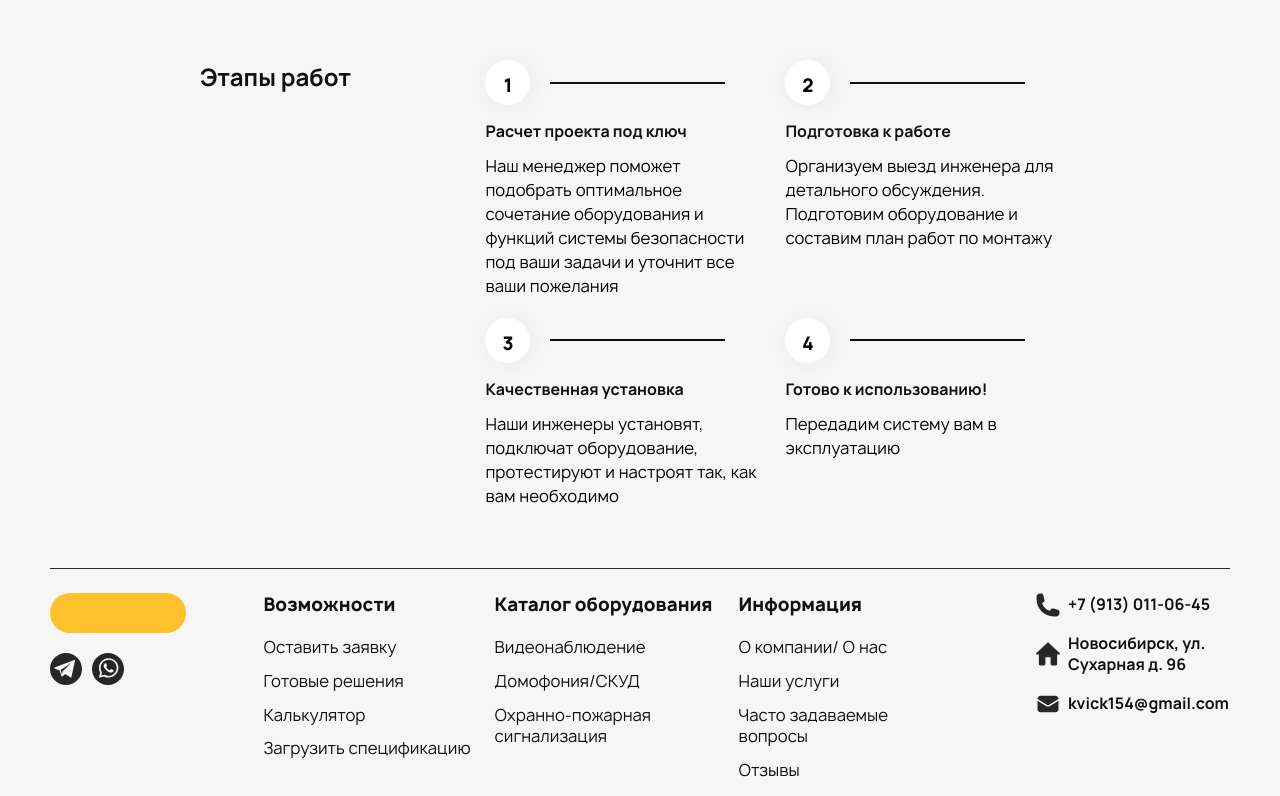
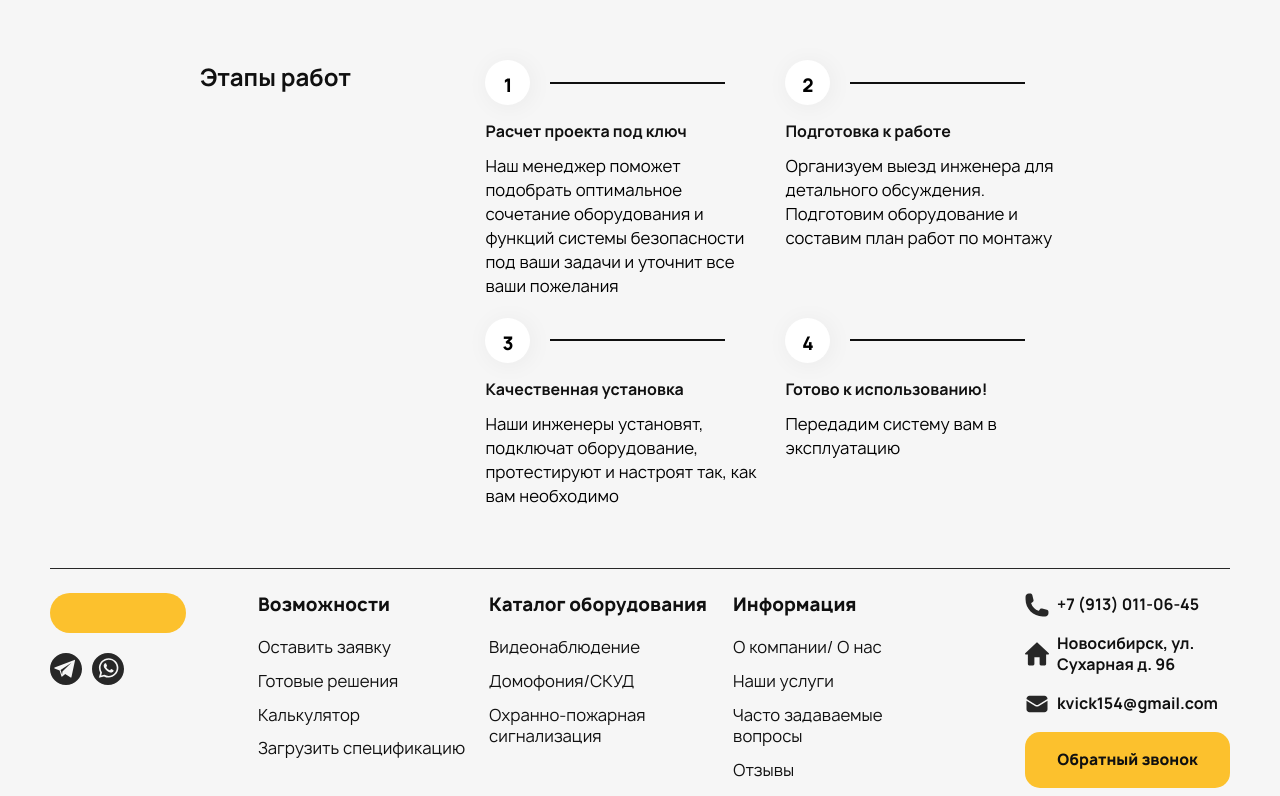
Before and after one commit to NSecuritySolutions/frontend, a React (Vite) app: page / in a window 1280 px wide. Shown: the top 796 px of the page. Built offline with nearby package versions, Linux system fonts and the light colour scheme.

Commit message:
feat: added btn link component

```diff
--- /dev/null
+++ b/src/shared/components/BtnLink/index.ts
@@ -0,0 +1,3 @@
+import BtnLink from "./ui/BtnLink";
+
+export { BtnLink };
--- /dev/null
+++ b/src/shared/components/BtnLink/types/types.ts
@@ -0,0 +1,16 @@
+type TBtnLinkProps = {
+  width: string;
+  height: string;
+  color: string;
+  text: string;
+  link: string;
+};
+
+type TStyledBtnLinkProps = {
+  width: string;
+  height: string;
+  color: string;
+  href: string;
+};
+
+export type { TBtnLinkProps, TStyledBtnLinkProps };
--- /dev/null
+++ b/src/shared/components/BtnLink/ui/BtnLink.tsx
@@ -0,0 +1,20 @@
+import React from "react";
+
+import { TBtnLinkProps } from "../types/types";
+import { StyledBtnLink } from "./styles";
+
+const BtnLink: React.FC<TBtnLinkProps> = ({
+  width,
+  height,
+  color,
+  text,
+  link,
+}) => {
+  return (
+    <StyledBtnLink color={color} width={width} height={height} href={link}>
+      {text}
+    </StyledBtnLink>
+  );
+};
+
+export default BtnLink;
--- /dev/null
+++ b/src/shared/components/BtnLink/ui/styles.ts
@@ -0,0 +1,25 @@
+import styled from "styled-components";
+import { TStyledBtnLinkProps } from "../types/types";
+import colors from "src/shared/constants/colors/index";
+
+const StyledBtnLink = styled.a<TStyledBtnLinkProps>`
+  display: flex;
+  align-items: center;
+  justify-content: center;
+  padding: 10px 20px;
+  background-color: ${colors.btnPrimary};
+  color: ${(props) => props.color || "#101010"};
+  text-decoration: none;
+  border: none;
+  border-radius: 15px;
+  font-size: 15px;
+  font-weight: 800;
+  cursor: pointer;
+  width: ${(props) => props.width || "auto"};
+  height: ${(props) => props.height || "auto"};
+
+  &:hover {
+    background-color: ${colors.btnPrimaryHover};
+  }
+`;
+export { StyledBtnLink };
--- a/src/shared/components/NavColumn/ui/styled.ts
+++ b/src/shared/components/NavColumn/ui/styled.ts
@@ -1,5 +1,6 @@
 import { NavLink } from "react-router-dom";
 import styled from "styled-components";
+import colors from "../../../constants/colors";
 
 const Container = styled.div`
   display: flex;
@@ -28,6 +29,11 @@ const NavLinkStyled = styled(NavLink)`
   font-size: 16px;
   line-height: 136%;
   font-weight: 400;
+  transition: color 0.3s ease;
+
+  &:hover {
+    color: ${colors.accentInfo};
+  }
 `;
 
 export { Container, Title, List, ListItem, NavLinkStyled };
--- a/src/widgets/Footer/ui/Footer.tsx
+++ b/src/widgets/Footer/ui/Footer.tsx
@@ -1,4 +1,11 @@
+import { FC } from "react";
+
 import { Logo } from "src/shared/components/Logo";
+import { navColumnLists, contacts } from "./temporaryConsts.ts";
+import { NavColumn } from "src/shared/components/NavColumn/index.ts";
+import { BtnLink } from "src/shared/components/BtnLink/index.ts";
+import colors from "src/shared/constants/colors/index.ts";
+
 import {
   FooterBottom,
   FooterBottomContainer,
@@ -23,10 +30,7 @@ import ProjectLogo from "src/assets/icons/new-logo.svg";
 import SvgLogoTelegram from "src/assets/icons/telegram.svg";
 import SvgLogoWhatsapp from "src/assets/icons/whatsapp.svg";
 
-import { navColumnLists, contacts } from "./temporaryConsts.ts";
-import { NavColumn } from "src/shared/components/NavColumn/index.ts";
-
-const Footer = () => {
+const Footer: FC = () => {
   return (
     <FooterWrapper>
       <FooterTop>
@@ -52,6 +56,13 @@ const Footer = () => {
                 </FooterContactLink>
               </FooterContactContainer>
             ))}
+            <BtnLink
+              width="205px"
+              height="56px"
+              color={colors.darkPrimary}
+              text="Обратный звонок"
+              link="#"
+            />
           </FooterContactsContainer>
         </FooterTopGridContainer>
       </FooterTop>
```
